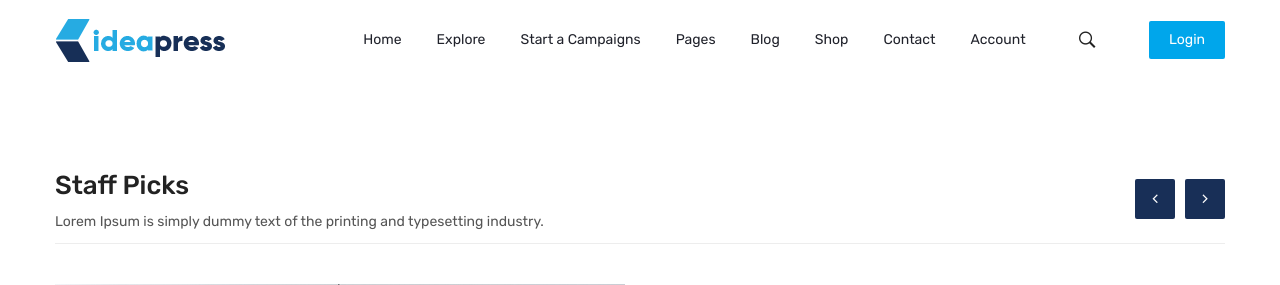
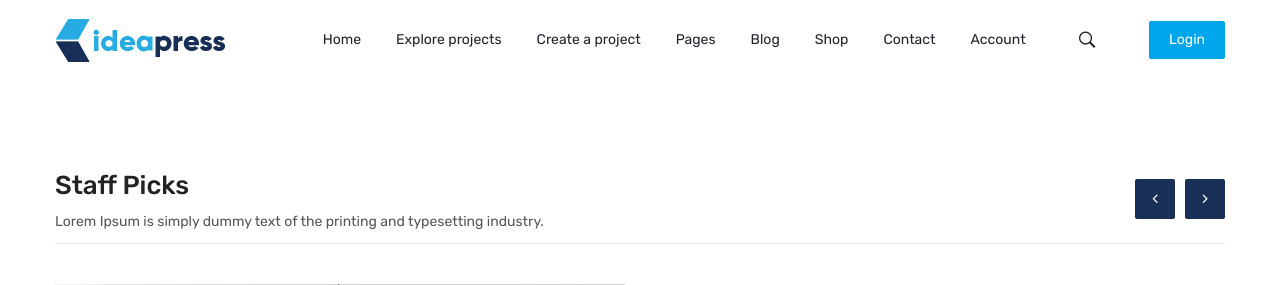
Before and after one commit to atefhares/CrowdFunding-Web-App, a Django app: template crowdfunding_web_app/homepage/templates/homepage/index.html in a window 1280 px wide. Shown: the top 285 px of the page. Run offline with Django 3.2, Linux system fonts and the light colour scheme; the template is opened without the code that fills it, so the values that code supplies are empty; some libraries are stand-ins or nearby versions; some web fonts are replaced.

Commit message:
fixing main menu proejcts links

```diff
--- a/crowdfunding_web_app/templates/crowdfunding_web_app/base.html
+++ b/crowdfunding_web_app/templates/crowdfunding_web_app/base.html
@@ -18,14 +18,14 @@
     <header id="header" class="site-header">
         <div class="container">
             <div class="site-brand">
-                <a href="index.html"><img src={% static "images/assets/logo.png" %} alt=""></a>
+                <a href="/"><img src={% static "images/assets/logo.png" %} alt=""></a>
             </div><!-- .site-brand -->
             <div class="right-header">
                 <nav class="main-menu">
                     <button class="c-hamburger c-hamburger--htx"><span></span></button>
                     <ul>
                         <li>
-                            <a href="#">Home<i class="fa fa-caret-down" aria-hidden="true"></i></a>
+                            <a href="/">Home<i class="fa fa-caret-down" aria-hidden="true"></i></a>
                             <ul class="sub-menu">
                                 {#                                <li><a href="index.html">Home v1</a></li>#}
                                 {#                                <li><a href="index_2.html">Home v2</a></li>#}
@@ -34,7 +34,7 @@
                             </ul>
                         </li>
                         <li>
-                            <a href="#">Explore<i class="fa fa-caret-down" aria-hidden="true"></i></a>
+                            <a href="/projects">Explore projects<i class="fa fa-caret-down" aria-hidden="true"></i></a>
                             <ul class="sub-menu">
                                 {#                                <li><a href="explore_layout_one.html">Explore Layout One</a></li>#}
                                 {#                                <li><a href="explore_layout_two.html">Explore Layout Two</a></li>#}
@@ -42,11 +42,8 @@
                             </ul>
                         </li>
                         <li>
-                            <a href="#">Start a Campaigns<i class="fa fa-caret-down" aria-hidden="true"></i></a>
-                            <ul class="sub-menu">
-                                <li><a href="/projects/create">Create a project</a></li>
-                                <li><a href="/projects/update_project">Update a project</a></li>
-                            </ul>
+                            <a href="/projects/create">Create a project<i class="fa fa-caret-down"
+                                                                          aria-hidden="true"></i></a>
                         </li>
                         <li>
                             <a href="#">Pages<i class="fa fa-caret-down" aria-hidden="true"></i></a>
```
